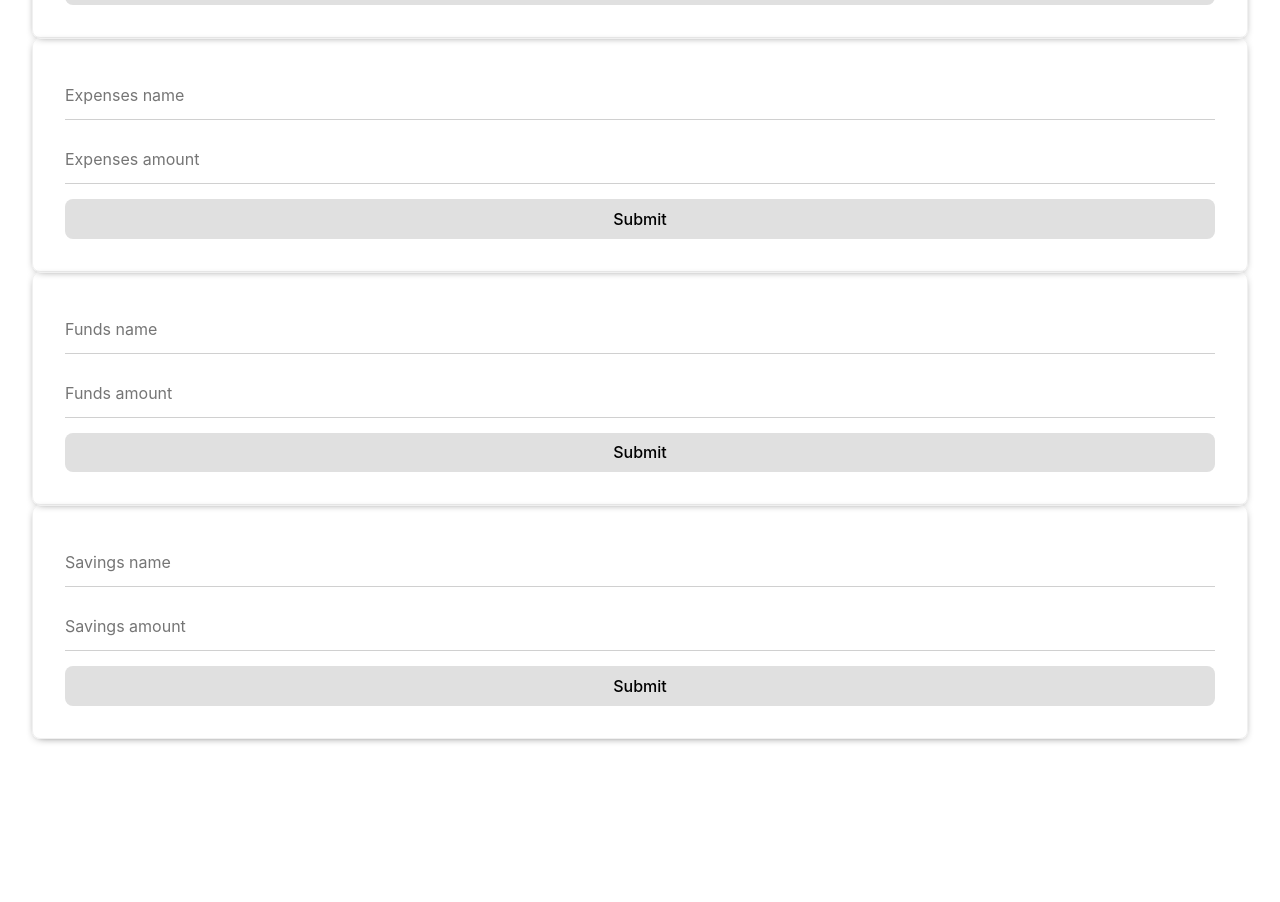
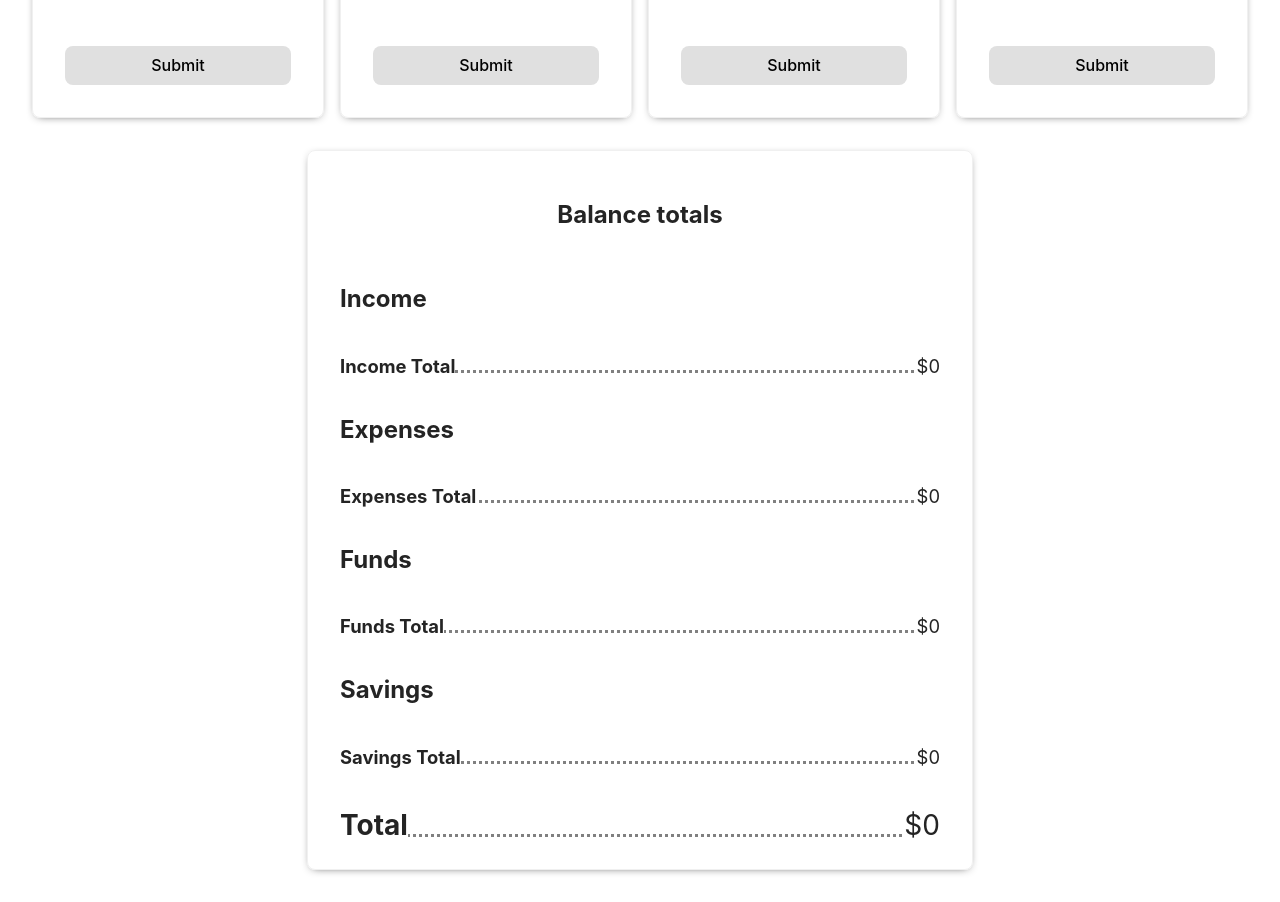
Before and after one commit to veralece/ZeroBalanceCalculator-Vue, a Vue app: page / in a window 1280 px wide. Shown: the part 480-1382 px from the top of the page. Before the commit the page ends 1251 px from the top, so only its background shows below. Built offline with nearby package versions, Linux system fonts and the light colour scheme.

Commit message:
worked on balance css and balanace totals

```diff
--- a/src/App.vue
+++ b/src/App.vue
@@ -1,5 +1,5 @@
 <script setup lang="ts">
-import { reactive } from 'vue';
+import { computed, reactive } from 'vue';
 import { IBalancePropertyError, IBalanceState, IBalanceError, IBalance, BALANCE_METHODS, BALANCE_TYPES, INITIAL_BALANCE_ERROR_STATE, INITIAL_BALANCE_STATE, IBalanceForm, BALANCE_TYPE_PROPERTY } from './ZeroBalanceNamespace';
 import BalanceForm from './components/BalanceForm.vue';
 import Balances from './components/Balances.vue';
@@ -8,6 +8,25 @@ import CreateUniqueID from './hooks/uuid';
 const balanceState: IBalanceState = reactive({ ...INITIAL_BALANCE_STATE });
 
 const errorState = reactive<IBalanceError>({ ...INITIAL_BALANCE_ERROR_STATE });
+
+const balanceTotals = computed(() => {
+  let total: number = 0;
+
+  for (const key in balanceState) {
+    if (Object.prototype.hasOwnProperty.call(balanceState, key)) {
+      const element = balanceState[key];
+      if (key === BALANCE_TYPES.INCOME) {
+        element.forEach(b => { if (b.amount) total += b.amount });
+      } else {
+        element.forEach(b => { if (b.amount) total -= b.amount });
+      }
+    }
+  }
+  if (total < 0)
+    return { amount: `($${total})`, negativeBalance: true };
+  else
+    return { amount: `$${total}`, negativeBalance: false };
+});
 
 function modifyBalance(key: string, method: string, balanceForm: IBalanceForm | null, balance: IBalance | null): void {
   errorState.key = INITIAL_BALANCE_ERROR_STATE.key;
@@ -20,7 +39,7 @@ function modifyBalance(key: string, method: string, balanceForm: IBalanceForm |
     const offendingForms: IBalancePropertyError[] = [];
 
     if (balanceToVerify.amount === null || balanceToVerify.amount < 1) {
-      const errorMessage = "Balance is not a valid amount. It should be at least greater than 1.";
+      const errorMessage = "Balance should be greater than 0.";
       if (balanceForm) {
         offendingForms.push({ propertyErrorMessage: errorMessage, balancePropertyType: BALANCE_TYPE_PROPERTY.AMOUNT });
       }
@@ -86,7 +105,7 @@ function modifyBalance(key: string, method: string, balanceForm: IBalanceForm |
 
 <template>
   <main>
-    <article>
+    <article class="grid">
       <header>
         <h1 class="center-text">Zero Balance Calculator</h1>
         <p>
@@ -99,9 +118,15 @@ function modifyBalance(key: string, method: string, balanceForm: IBalanceForm |
         <BalanceForm v-for="balanceType in BALANCE_TYPES" :key="`${balanceType}_form`" :balance-type="balanceType"
           :modify-balance="modifyBalance" :method="BALANCE_METHODS.ADD" :error="errorState" />
       </section>
-
-      <Balances v-for="balanceType in BALANCE_TYPES" :key="`${balanceType}_balances`" :balance-type="balanceType"
-        @handle-change="modifyBalance" :balances="balanceState[balanceType]" :methods="BALANCE_METHODS" />
+      <section id="balances_container" class="grid">
+        <h2 class="center-text">Balance totals</h2>
+        <Balances v-for="balanceType in BALANCE_TYPES" :key="`${balanceType}_balances`" :balance-type="balanceType"
+          @handle-change="modifyBalance" :balances="balanceState[balanceType]" :methods="BALANCE_METHODS" />
+        <section id="final_balance" class="flex">
+          <h2>Total</h2>
+          <p :class="balanceTotals.negativeBalance ? 'negative-bal' : ''">{{ balanceTotals.amount }}</p>
+        </section>
+      </section>
     </article>
   </main>
 </template>
--- a/src/components/Balances.vue
+++ b/src/components/Balances.vue
@@ -1,5 +1,5 @@
 <script setup lang="ts">
-import { computed } from 'vue';
+import { computed, ComputedRef } from 'vue';
 import { IBalance } from '../ZeroBalanceNamespace';
 import BalanceView from './BalanceView.vue';
 interface IBalancesProps {
@@ -14,13 +14,19 @@ interface IBalancesProps {
 
 const emit = defineEmits(['handleChange']);
 
+const balanceTotal = computed(() => {
+    let total: number = 0;
+    props.balances.forEach(b => { if (b.amount) total += b.amount });
+    return total;
+});
 function handleChange(key: string, method: string, balanceForm: null, balance: IBalance) {
     emit('handleChange', key, method, balanceForm, balance);
 }
+
 const props = defineProps<IBalancesProps>();
 
 const balanceTypeName = computed(() => {
-    return `${props.balanceType.toUpperCase()[0]}${props.balanceType.substring(1, props.balanceType.length)}`
+    return `${props.balanceType.charAt(0).toUpperCase()}${props.balanceType.slice(1)}`;
 });
 const hasBalances = computed(() => {
     return props.balances.length > 0;
@@ -28,8 +34,15 @@ const hasBalances = computed(() => {
 </script>
 <template>
     <section class="balance-viewer grid">
-        <h1 :hidden="!hasBalances">{{ balanceTypeName }}</h1>
-        <BalanceView @handle-change="handleChange" :hidden="!hasBalances" v-for="balance in props.balances" :balance-type="props.balanceType" :methods="props.methods"
-            :name="balance.name" :amount="balance.amount" :balance-id="balance.balanceId" :key="balance.balanceId" />
+        <h3>{{ balanceTypeName }}</h3>
+        <section class="balances">
+            <BalanceView @handle-change="handleChange" :hidden="!hasBalances" v-for="balance in props.balances"
+                :balance-type="props.balanceType" :methods="props.methods" :name="balance.name" :amount="balance.amount"
+                :balance-id="balance.balanceId" :key="balance.balanceId" />
+        </section>
+        <section :hidden="!hasBalances" class="balance-total flex">
+            <h4>{{ balanceTypeName }} Total</h4>
+            <p>${{ balanceTotal }}</p>
+        </section>
     </section>
 </template>
--- a/src/components/Error.vue
+++ b/src/components/Error.vue
@@ -1,5 +1,8 @@
+<script setup lang="ts">
+const props = defineProps<{ shouldDisplay: boolean }>();
+</script>
 <template>
-    <p class="error-message">
+    <p :class="`error-message ${shouldDisplay ? 'display' : ''}`" :aria-hidden="!shouldDisplay">
         <slot></slot>
     </p>
 </template>
--- a/src/style.css
+++ b/src/style.css
@@ -58,9 +58,21 @@ button:focus-visible {
   outline: 4px auto -webkit-focus-ring-color;
 }
 
+.balance-viewer h1 {
+  font-size: 2em;
+}
+
+.balance-viewer h3 {
+  font-size: 1.5em;
+}
+
+.balance-viewer h4 {
+  margin: 0;
+}
+
 .balance-view {
-  grid-template-columns: 2em 1fr auto;
-  outline: 1px solid #242424;
+  grid-template-columns: 2em 1fr 2em;
+  outline: 1px solid #999;
   padding-left: 5px;
   column-gap: 1em;
   position: relative;
@@ -68,7 +80,7 @@ button:focus-visible {
   height: 80px;
 }
 
-.balance-view h2,
+.balance-view h4,
 .balance-view p,
 .balance-view .editable .input {
   font-size: 1em;
@@ -94,11 +106,19 @@ button:focus-visible {
 }
 
 .balance-view label.checkbox.delete {
-  border-left: 1px solid #999;
+  border-left: 1px solid #555;
   column-gap: 0;
   row-gap: 0;
   place-items: center;
   place-content: center;
+  box-shadow: 0px 0 5px -1px #000044;
+  width: 100%;
+  transition: all 150ms;
+}
+
+.balance-view label.checkbox.delete:active {
+  transition: all 150ms;
+  box-shadow: 0px 0 5px -1px #101044 inset;
 }
 
 .checkbox-svg {
@@ -111,8 +131,8 @@ label.checkbox:hover {
 }
 
 .balance-view label.checkbox.edit {
-  height: 100%;
-  width: 32px;
+  height: 32px;
+  width: 100%;
   align-items: center;
 }
 
@@ -122,9 +142,10 @@ label.checkbox:hover {
 
 .balance-view .delete-button {
   position: absolute;
+  box-shadow: 0 0 10px -2px black;
   width: 75%;
   height: 100%;
-  background-color: #f33;
+  background-color: #f11;
   color: white;
   border-radius: 0;
   transform: translateX(-120%);
@@ -132,17 +153,12 @@ label.checkbox:hover {
 }
 
 .balance-view input.checkbox.delete:checked~.delete-button {
-  transform: translateX(0%);
+  transform: translateX(-10%);
 }
 
 .balance-view .options-checkbox {
-  width: 10px;
+  width: 100%;
   height: 82px;
-}
-
-.balance-view input.checkbox.delete~label:active .options-checkbox {
-  transition: all 150ms;
-  background-color: rgba(0, 0, 0, .4);
 }
 
 .checkbox-svg .line {
@@ -168,15 +184,70 @@ label.checkbox:hover {
   stroke: white;
 }
 
+.negative-bal {
+  color: #f11;
+}
+
+.balances {
+  box-shadow: -2px 0px 5px -2px #555, 2px 0px 5px -2px #555;
+}
+
+.balance-total,
+#final_balance {
+  position: relative;
+  justify-content: space-between;
+}
+
+.balance-total h4,
+.balance-total p,
+#final_balance h2,
+#final_balance p {
+  font-size: 1.15em;
+  margin-top: 1em;
+  margin-bottom: 0;
+  background: white;
+}
+
+#final_balance h2,
+#final_balance p {
+  font-size: 1.75em;
+  margin-top: 1em;
+}
+
+#final_balance::after,
+.balance-total::after {
+  content: '';
+  position: absolute;
+  width: 100%;
+  height: 100%;
+  top: 0;
+  left: 0;
+  z-index: -1;
+  border-bottom: 3px dotted grey;
+  transform: translateY(-8px);
+}
+
+#final_balance::after {
+  transform: translateY(-3px);
+}
+
+.circle {
+  fill: grey;
+}
+
 .card {
   border-radius: 8px;
   border: 1px solid #f0f0f0;
+  box-shadow: 0 2px 10px -5px var(--shadow-color);
   padding: 2em;
-  box-shadow: 0 2px 10px -5px var(--shadow-color);
 }
 
 .grid {
   display: grid;
+}
+
+.flex {
+  display: flex;
 }
 
 .center-text {
@@ -207,13 +278,21 @@ label.checkbox:hover {
 
 .error-message {
   font-size: .75em;
+  color: transparent;
+  transition: all 150ms;
+}
+
+.error-message.display {
   color: #f33;
+  transform: translateY(3rem);
 }
 
 .form-input {
+  transition: all 150ms;
   position: relative;
   width: 100%;
   height: 3em;
+  margin-bottom: 2rem;
 }
 
 .form-input label {
@@ -251,7 +330,25 @@ label.checkbox:hover {
   border-bottom: 3px solid #999;
 }
 
-@media screen and (max-width: 425px) {
+#balances_container,
+#final_balance {
+  width: 100%;
+  margin: 0 auto;
+}
+
+#balances_container {
+  width: calc(100% - 4rem);
+  margin-top: 2em;
+  max-width: 600px;
+  justify-self: center;
+  border-radius: 8px;
+  border: 1px solid #f0f0f0;
+  box-shadow: 0 2px 10px -5px var(--shadow-color);
+  padding: 2em;
+  row-gap: 1em;
+}
+
+@media screen and (max-width: 600px) {
   .balance-form {
     width: 85%;
   }
@@ -261,3 +358,28 @@ label.checkbox:hover {
     row-gap: 1em;
   }
 }
+
+@media screen and (min-width: 601px) and (max-width: 1199px) {
+  #balance_forms {
+    grid-template-columns: repeat(2, 1fr);
+    row-gap: 1em;
+    column-gap: 1em;
+  }
+
+  #balance_forms h2:first-child {
+    grid-area: 1 / span 2;
+  }
+}
+
+@media screen and (min-width: 1200px) {
+  #balance_forms {
+    grid-template-columns: repeat(4, 1fr);
+    row-gap: 1em;
+    column-gap: 1em;
+  }
+
+  #balance_forms h2:first-child {
+    grid-area: 1 / span 4;
+  }
+
+}
```
Also changed, not shown: src/components/BalanceForm.vue (+5 -5 lines), src/components/BalanceView.vue (+11 -15 lines).
